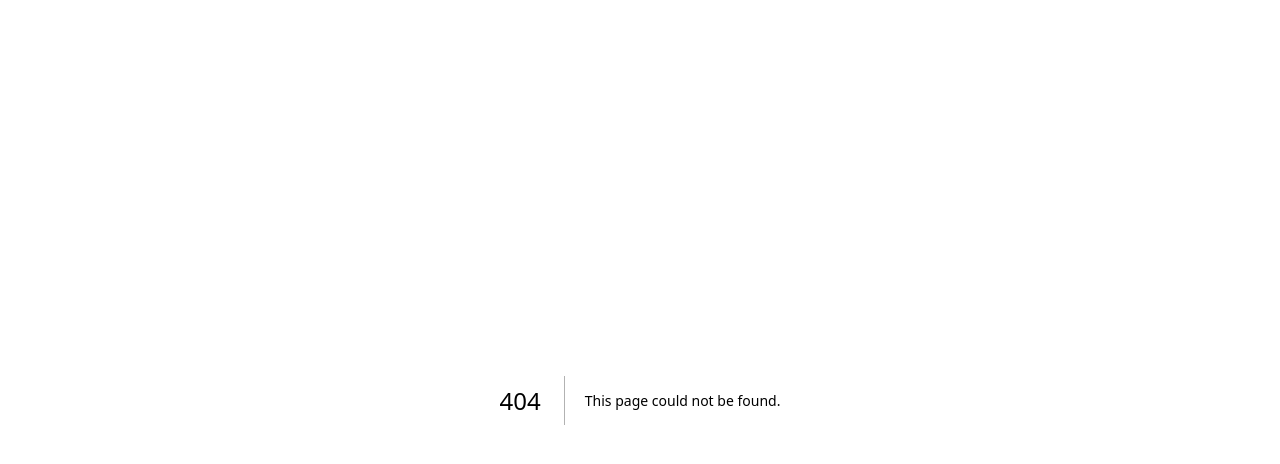
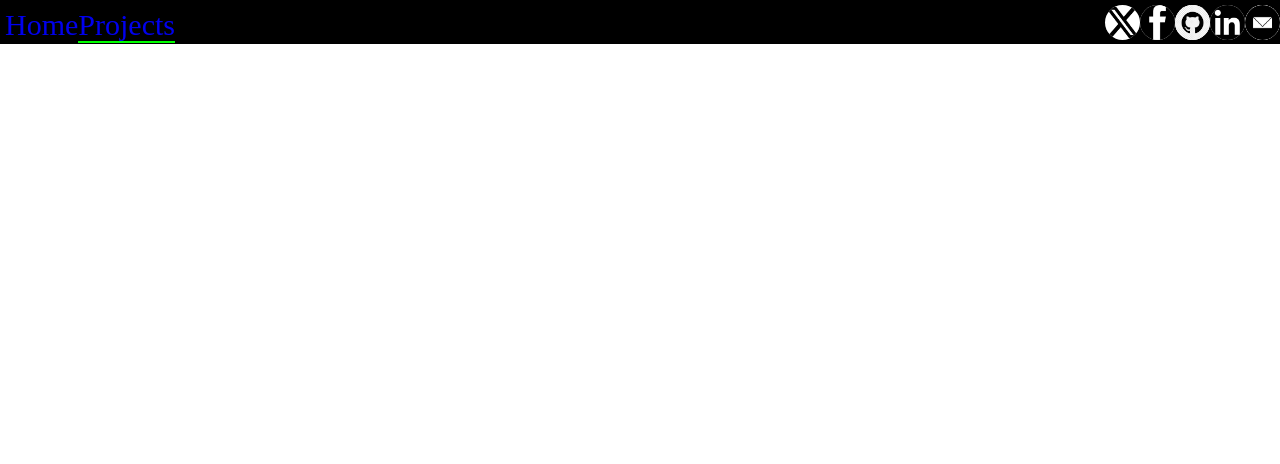
Before and after one commit to FilipAcodes/webdevfinal-Vanier-College, a Next.js app: page /projects in a window 1280 px wide. Before the commit this address had no page. Shown: the top 464 px of the page. Built offline with nearby package versions, Linux system fonts and the light colour scheme.

Commit message:
added links towards pages

```diff
--- a/app/BottomMenu/BottomMenu.css
+++ b/app/BottomMenu/BottomMenu.css
@@ -1,7 +1,7 @@
 .bottomMenu {
   display: flex;
   align-items: center;
-  justify-content: space-evenly;
+  justify-content: space-between;
   background-color: black;
   position: absolute;
   top: 0%;
@@ -11,3 +11,19 @@
   text-align: center;
   padding-top: 5px;
 }
+
+.contactflex {
+  display: flex;
+}
+
+.linkactive {
+  border-bottom: 2px solid #00ff00;
+  text-decoration: none;
+}
+.link {
+  text-decoration: none;
+}
+.routers {
+  font-size: 30px;
+  padding-left: 5px;
+}
--- a/app/BottomMenu/BottomMenu.js
+++ b/app/BottomMenu/BottomMenu.js
@@ -5,15 +5,31 @@ import { Email } from "./Email";
 import { FaceBook } from "./FaceBook";
 import { GitHub } from "./GitHub";
 import { LinkedIn } from "./LinkedIn";
+import Link from "next/link";
+import { usePathname } from "next/navigation";
 
 export const BottomMenu = () => {
+  const pathname = usePathname();
   return (
     <div className="bottomMenu">
-      <TwitterLogo />
-      <FaceBook />
-      <GitHub />
-      <LinkedIn />
-      <Email />
+      <div className="routers">
+        <Link href="/" className={`link${pathname === "/" ? "active" : ""}`}>
+          Home
+        </Link>
+        <Link
+          href="/projects"
+          className={`link${pathname === "/projects" ? "active" : ""}`}
+        >
+          Projects
+        </Link>
+      </div>
+      <div className="contactflex">
+        <TwitterLogo />
+        <FaceBook />
+        <GitHub />
+        <LinkedIn />
+        <Email />
+      </div>
     </div>
   );
 };
--- /dev/null
+++ b/app/projects/page.js
@@ -0,0 +1,9 @@
+import { BottomMenu } from "../BottomMenu/BottomMenu";
+
+export default function Projects() {
+  return (
+    <div>
+      <BottomMenu />
+    </div>
+  );
+}
```
